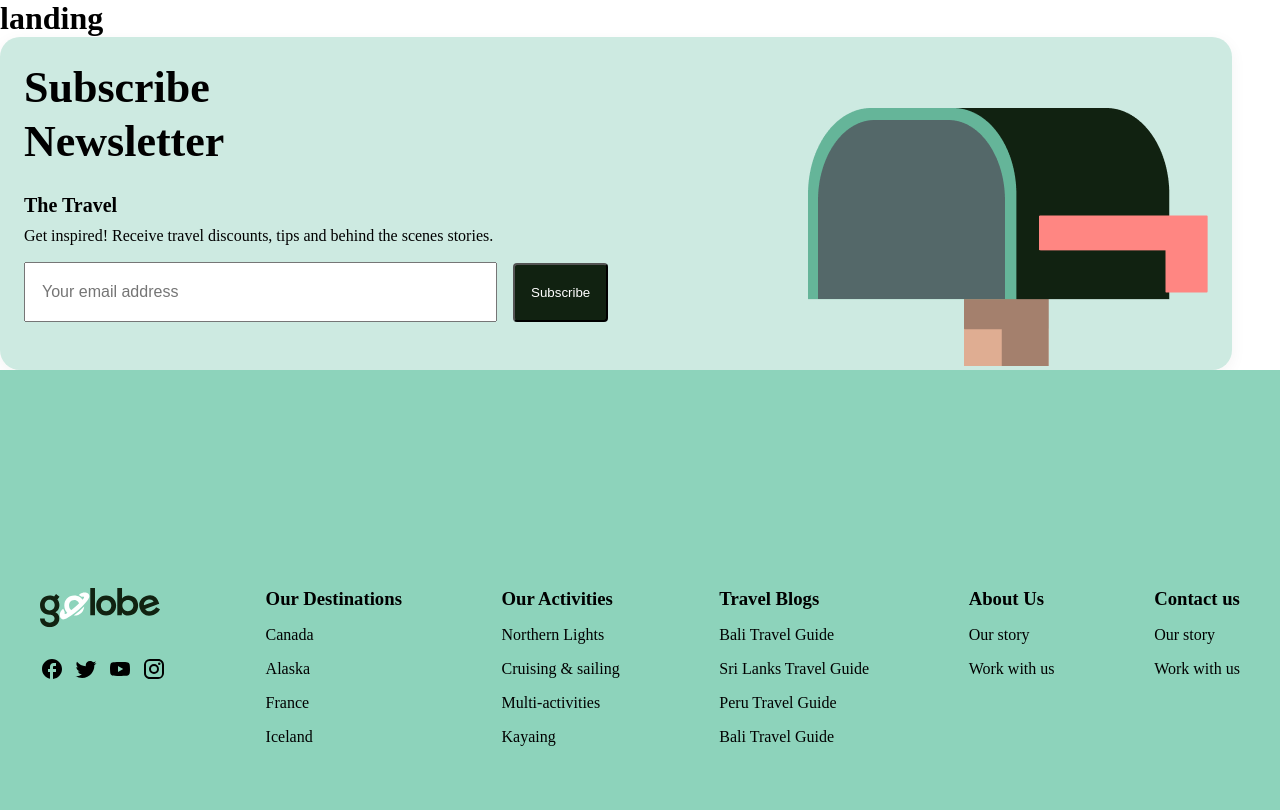
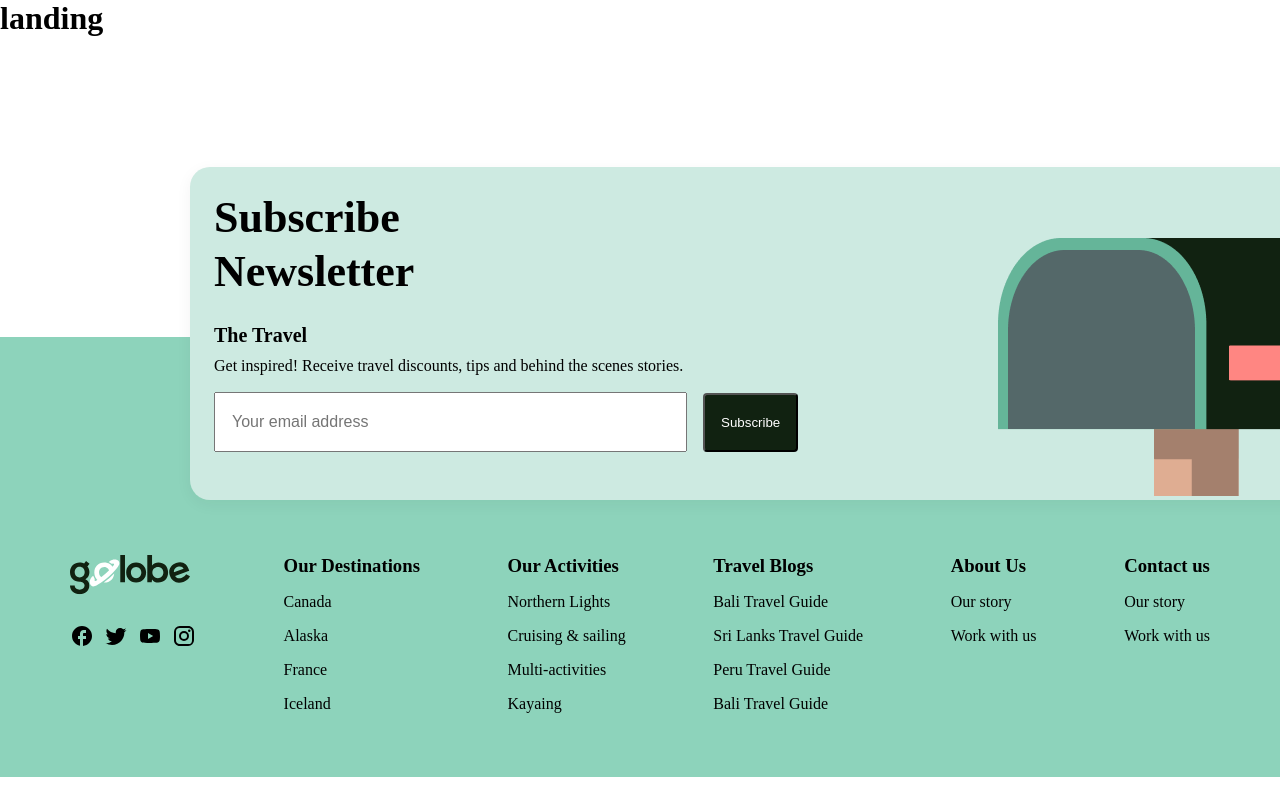
Before and after one commit to safaroww/final_project, a React (Create React App) app: page / in a window 1280 px wide. Built offline with nearby package versions, Linux system fonts and the light colour scheme.

Commit message:
Footer and ESlint added

```diff
--- a/src/Footer/Footer.scss
+++ b/src/Footer/Footer.scss
@@ -5,6 +5,8 @@
 }
 .footer-section {
     position: relative;
+    padding: 300px 0 0 0;
+    overflow: hidden;
 .box {
     background: #CDEAE1;
     padding: 24px 24px 0;
@@ -13,6 +15,9 @@
     border-radius: 20px;
     display: flex;
     justify-content: space-between;
+    position: absolute;
+    top: 130px;
+    left: 190px;
 
     .sub {
         font-size: 44px;
@@ -57,7 +62,7 @@
     padding: 218px 0 64px;
 
     .container {
-        max-width: 1200px;
+        max-width: 1140px;
         margin: 0 auto;
         display: flex;
         justify-content: space-between;
```
